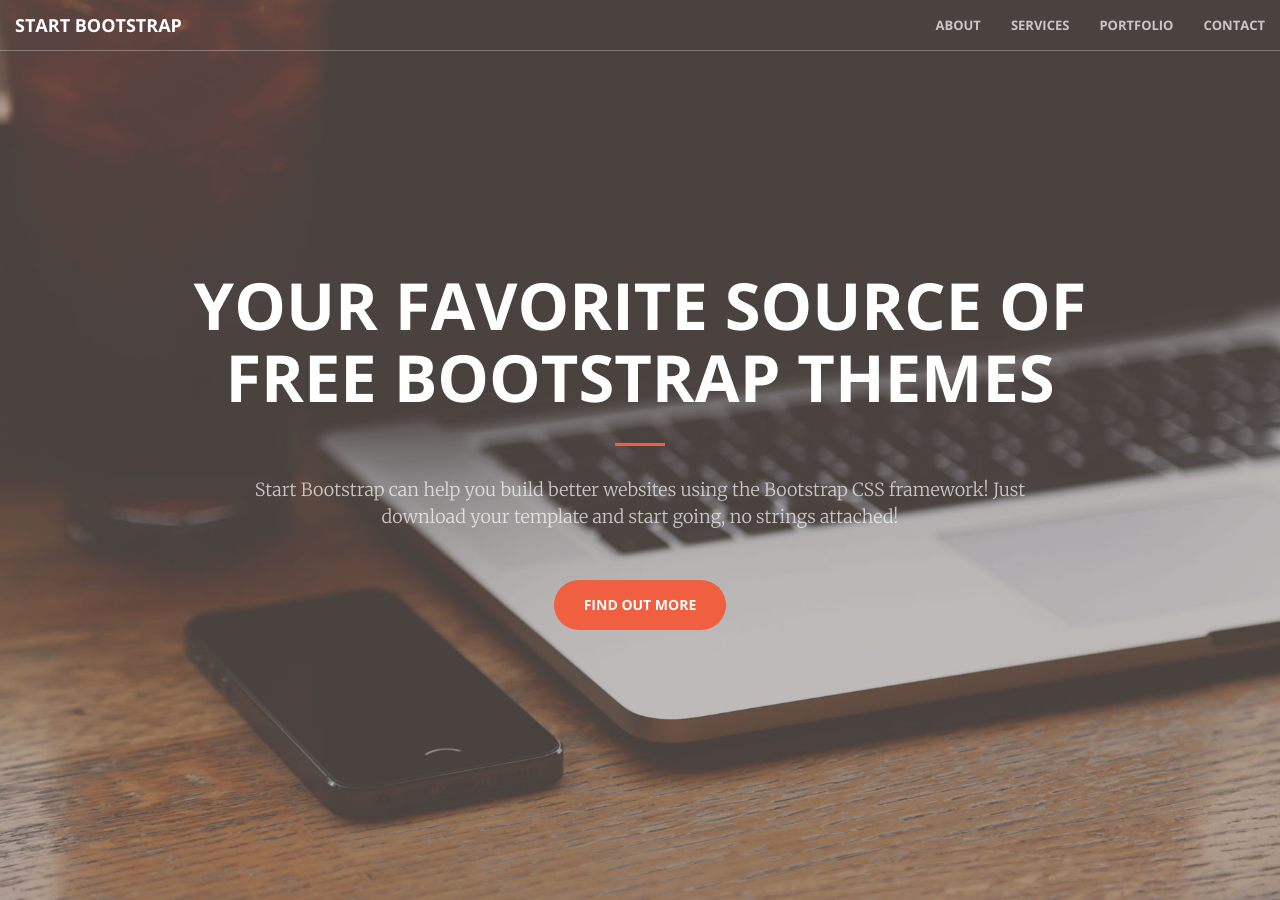
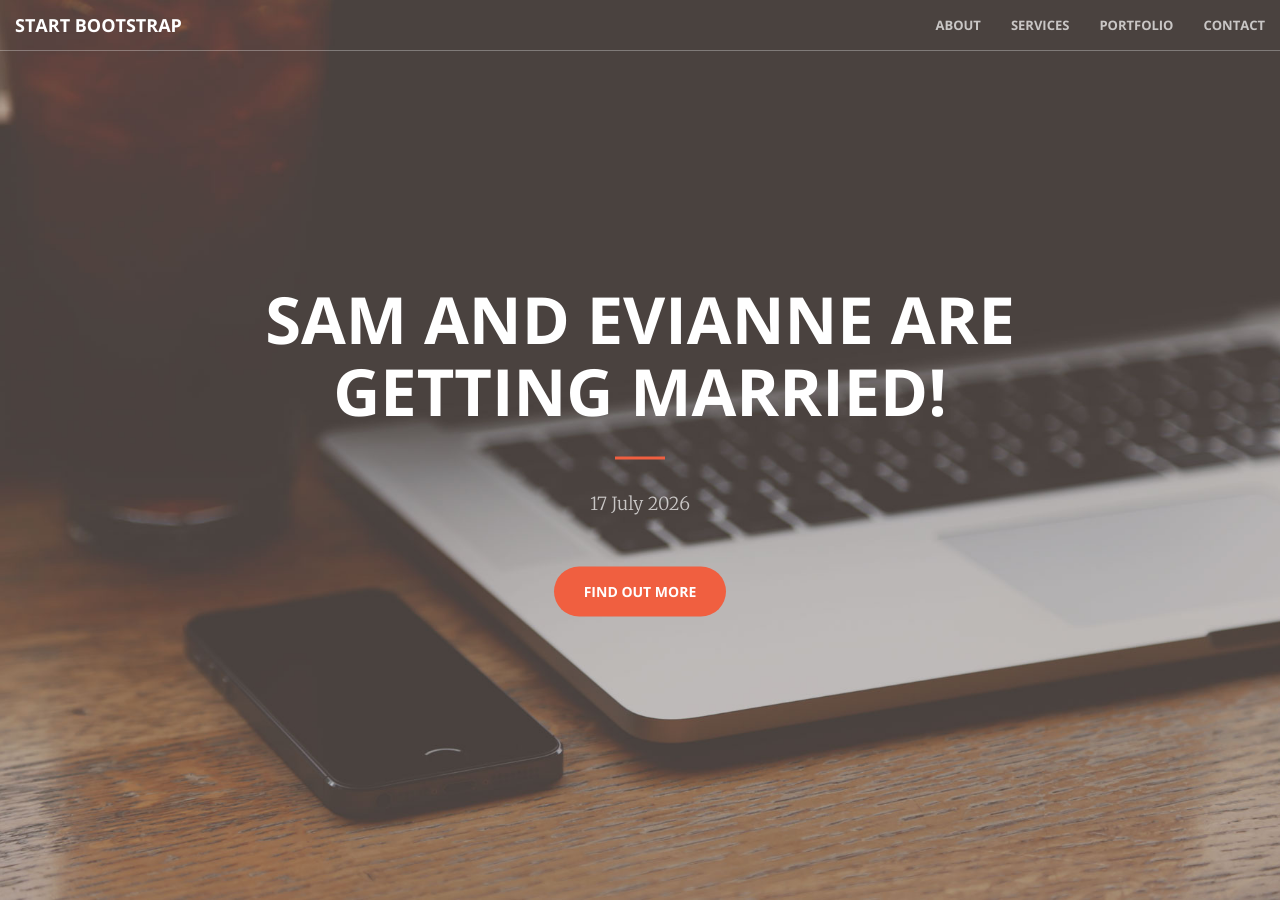
Before and after one commit to ERovers/wedding_SE, a Jekyll site: the page built from index.html, in a window 1280 px wide and 900 px high. Built offline with Jekyll 4.4.1, drawn with Linux system fonts in a browser that asks for light colours.

Commit message:
Update header.html

```diff
--- a/_includes/header.html
+++ b/_includes/header.html
@@ -1,9 +1,9 @@
 <header>
     <div class="header-content">
         <div class="header-content-inner">
-            <h1>Your Favorite Source of Free Bootstrap Themes</h1>
+            <h1>Sam and Evianne are getting married!</h1>
             <hr>
-            <p>Start Bootstrap can help you build better websites using the Bootstrap CSS framework! Just download your template and start going, no strings attached!</p>
+            <p>17 July 2026</p>
             <a href="#about" class="btn btn-primary btn-xl page-scroll">Find Out More</a>
         </div>
     </div>
```
